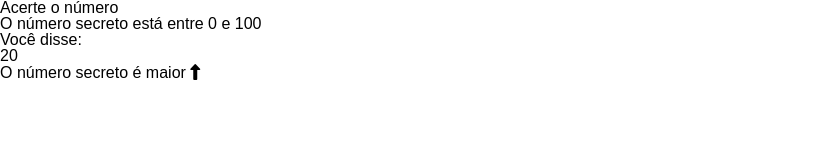
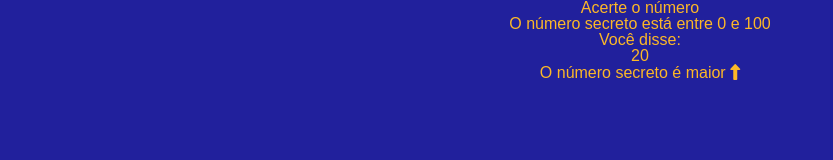
Before and after one commit to viniciusdamascenosouza/game-acerte-o-numero, a plain HTML site: page index.html in a window 1280 px wide. Shown: the whole page, without its empty margins (0-833 px from the left). Drawn offline with nearby package versions, Linux system fonts and the light colour scheme; a web font is replaced by a local one.

Commit message:
Definindo cores

```diff
--- a/index.html
+++ b/index.html
@@ -19,12 +19,22 @@
 </head>
 
 <body>
-    <h1>Acerte o número</h1>
-    <h3>O número secreto está entre <span id="menor-valor">0</span> e <span id="maior-valor">100</span></h3>
-    <div id="chute" class="mensagem">
-        <div>Você disse:</div>
-        <span class="box">20</span>
-        <div>O número secreto é maior <i class="fa-solid fa-up-long"></i></div>
+    <div class="conteudo">
+        <div>
+            <p>Acerte o número</p>
+        </div>
+        <div>
+            <p>O número secreto está entre <span id="menor-valor">0</span> e <span id="maior-valor">100</span></p>
+        </div>
+        <div id="chute" class="mensagem">
+            <div>
+                <p>Você disse:</p>
+            </div>
+            <span class="box">20</span>
+            <div>
+                <p>O número secreto é maior <i class="fa-solid fa-up-long"></i></p>
+            </div>
+        </div>
     </div>
 </body>
 
--- a/style.css
+++ b/style.css
@@ -1,7 +1,18 @@
 :root {
     --fonte-padrao: 'Rubik Bubbles', sans-serif;
+    --cor-primaria: #21209C;
+    --cor-secundaria: #FDB827;
 }
 
 html {
     font-family: var(--fonte-padrao);
 }
+
+body {
+    background-color: var(--cor-primaria);
+}
+
+.conteudo {
+    color: var(--cor-secundaria);
+    text-align: center;
+}
```
